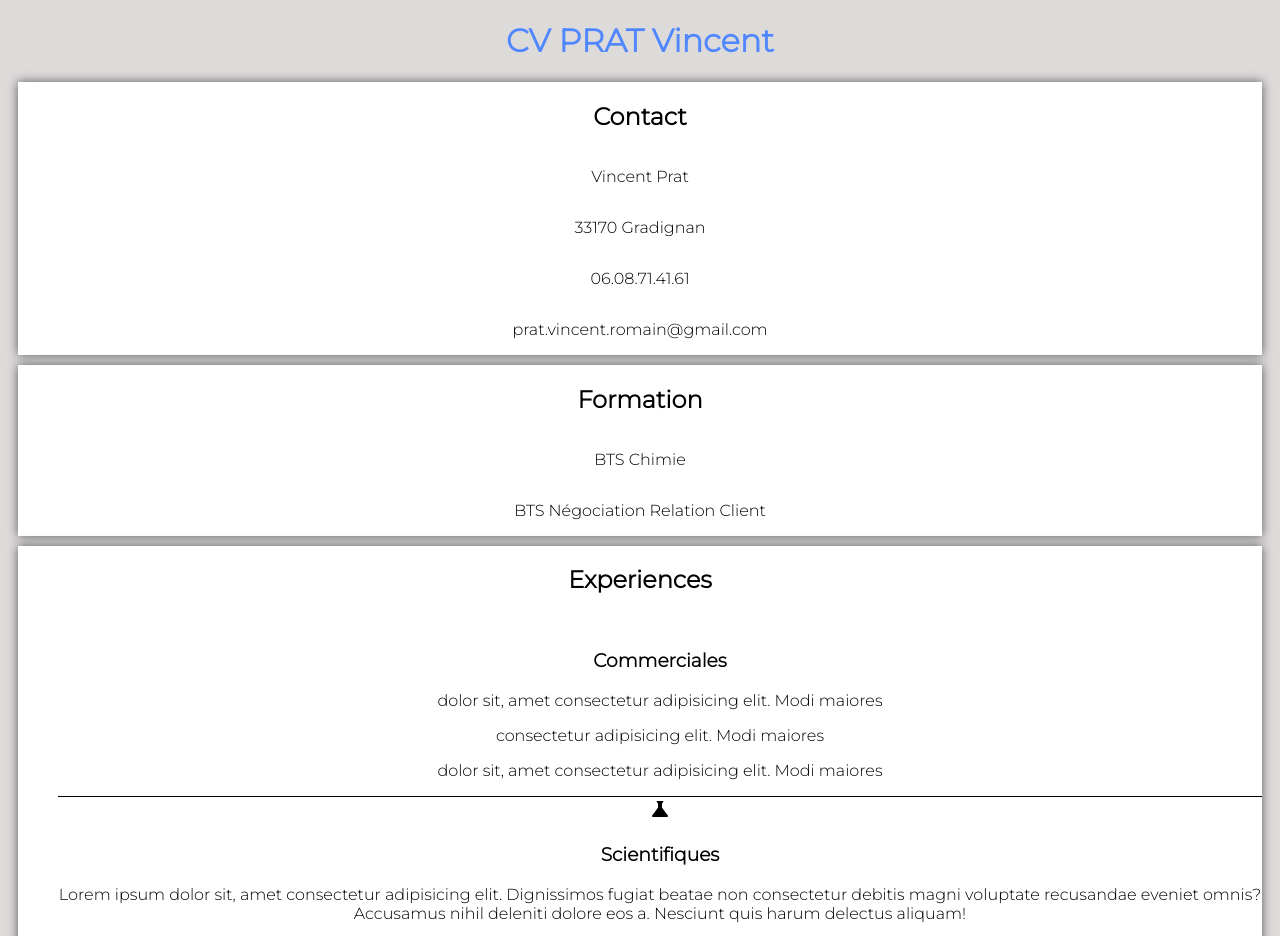
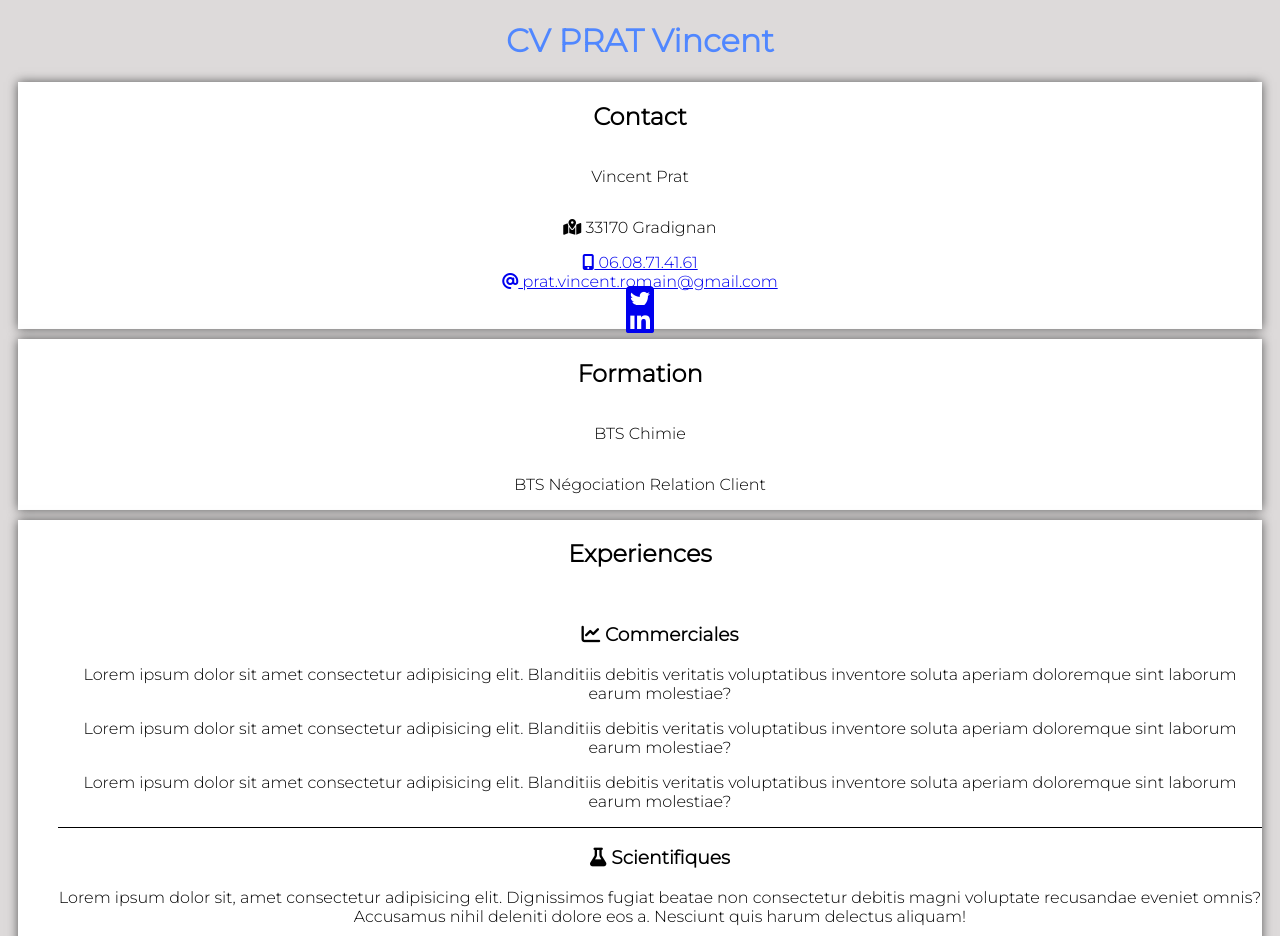
Before and after one commit to vincent-prat/vincent-prat.github.io, a plain HTML site: page index.html in a window 1280 px wide. Shown: the top 936 px of the page. Drawn offline with Linux system fonts and the light colour scheme.

Commit message:
Update index.html

```diff
--- a/index.html
+++ b/index.html
@@ -7,8 +7,7 @@
     <link rel="preconnect" href="https://fonts.googleapis.com">
     <link rel="preconnect" href="https://fonts.gstatic.com" crossorigin>
     <link href="https://fonts.googleapis.com/css2?family=Montserrat:wght@300&display=swap" rel="stylesheet">
-    <link href="https://fonts.googleapis.com/icon?family=Material+Icons" rel="stylesheet">
-    <link rel="stylesheet" href="style_sheet.css">
+    <script src="https://kit.fontawesome.com/5a3a9cedb4.js" crossorigin="anonymous"></script>    <link rel="stylesheet" href="style_sheet.css">
     <title>Document</title>
 </head>
 <body>
@@ -18,9 +17,12 @@
     <section>
         <h2>Contact</h2>
         <p>Vincent Prat</p>
-        <p>33170 Gradignan</p>
-        <p>06.08.71.41.61</p>
-        <p>prat.vincent.romain@gmail.com</p>
+        <p><i class="fas fa-map-marked-alt"></i> 33170 Gradignan</p>
+        <a href="tel:+33608714161"><i class="fas fa-mobile-alt"></i> 06.08.71.41.61</a>
+        <a href="mailto:prat.vincent.romain@gmail.com"><i class="fas fa-at"></i> prat.vincent.romain@gmail.com</a>
+        <a href="https://twitter.com/vprat"><i class="fab fa-twitter-square fa-2xl"></i></a>
+        <a href="www.linkedin.com/in/vincentprat33"><i class="fab fa-linkedin fa-2xl"></i></a>
+
     </section>
     <section>
         <h2>Formation</h2>
@@ -32,15 +34,15 @@
         <ul>
             <li>
                 <div class="bloc_exp">
-                    <h3>Commerciales</h3>
-                    <p>dolor sit, amet consectetur adipisicing elit. Modi maiores</p>
-                    <p>consectetur adipisicing elit. Modi maiores</p>
-                    <p>dolor sit, amet consectetur adipisicing elit. Modi maiores</p>
+                    <h3><i class="fas fa-chart-line"></i> Commerciales</h3>
+                    <p>Lorem ipsum dolor sit amet consectetur adipisicing elit. Blanditiis debitis veritatis voluptatibus inventore soluta aperiam doloremque sint laborum earum molestiae?</p>
+                    <p>Lorem ipsum dolor sit amet consectetur adipisicing elit. Blanditiis debitis veritatis voluptatibus inventore soluta aperiam doloremque sint laborum earum molestiae?</p>
+                    <p>Lorem ipsum dolor sit amet consectetur adipisicing elit. Blanditiis debitis veritatis voluptatibus inventore soluta aperiam doloremque sint laborum earum molestiae?</p>
                 </div>
             </li>
             <li>
                 <div class="bloc_exp">
-                    <span class="material-icons">science</span><h3>Scientifiques</h3>
+                    <h3><i class="fas fa-flask"></i> Scientifiques</h3>
                     <p>Lorem ipsum dolor sit, amet consectetur adipisicing elit. Dignissimos fugiat beatae non consectetur debitis magni voluptate recusandae eveniet omnis? Accusamus nihil deleniti dolore eos a. Nesciunt quis harum delectus aliquam!</p>
                     <p>Lorem ipsum dolor sit amet consectetur, adipisicing elit. Pariatur, aperiam? Quas cumque ut vel voluptatem deserunt illum accusantium deleniti nemo nihil odit ipsum necessitatibus, fugit, maiores nostrum? Tempora, modi doloribus!</p>
                     <p>Lorem ipsum dolor sit amet consectetur adipisicing elit. Explicabo modi nobis dolores nostrum deserunt minus quis, tenetur delectus alias natus dolore maiores ducimus, veniam, aperiam non at! Excepturi, fugit et!</p>
@@ -57,5 +59,8 @@
             <h3>Lorem ipsum dolor sit amet consectetur adipisicing elit. Error, voluptate!</h3>
             <h3>Lorem ipsum dolor sit amet consectetur, adipisicing elit. Aliquam, quisquam?</h3>
     </section>
+    <footer>
+        <p>droits reservés</p>
+    </footer>
 </body>
 </html>
```
